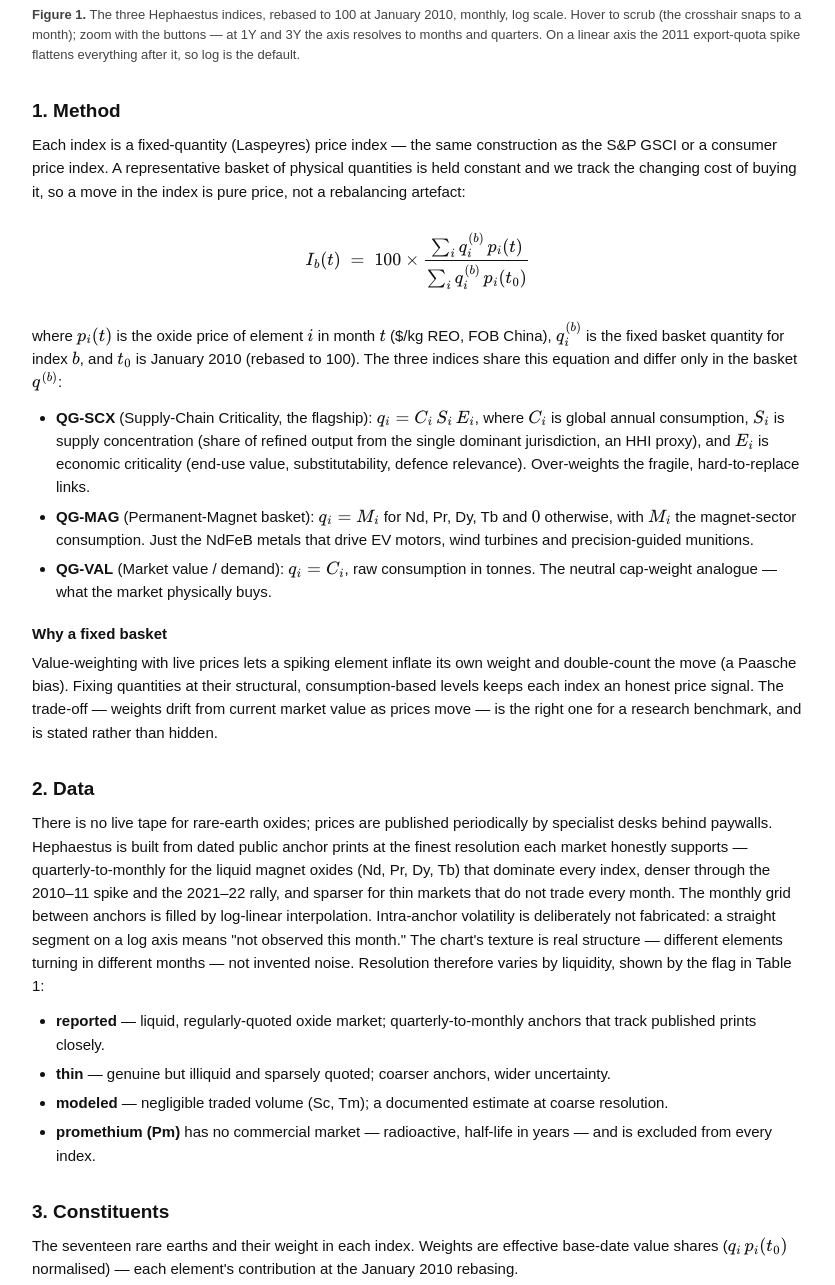
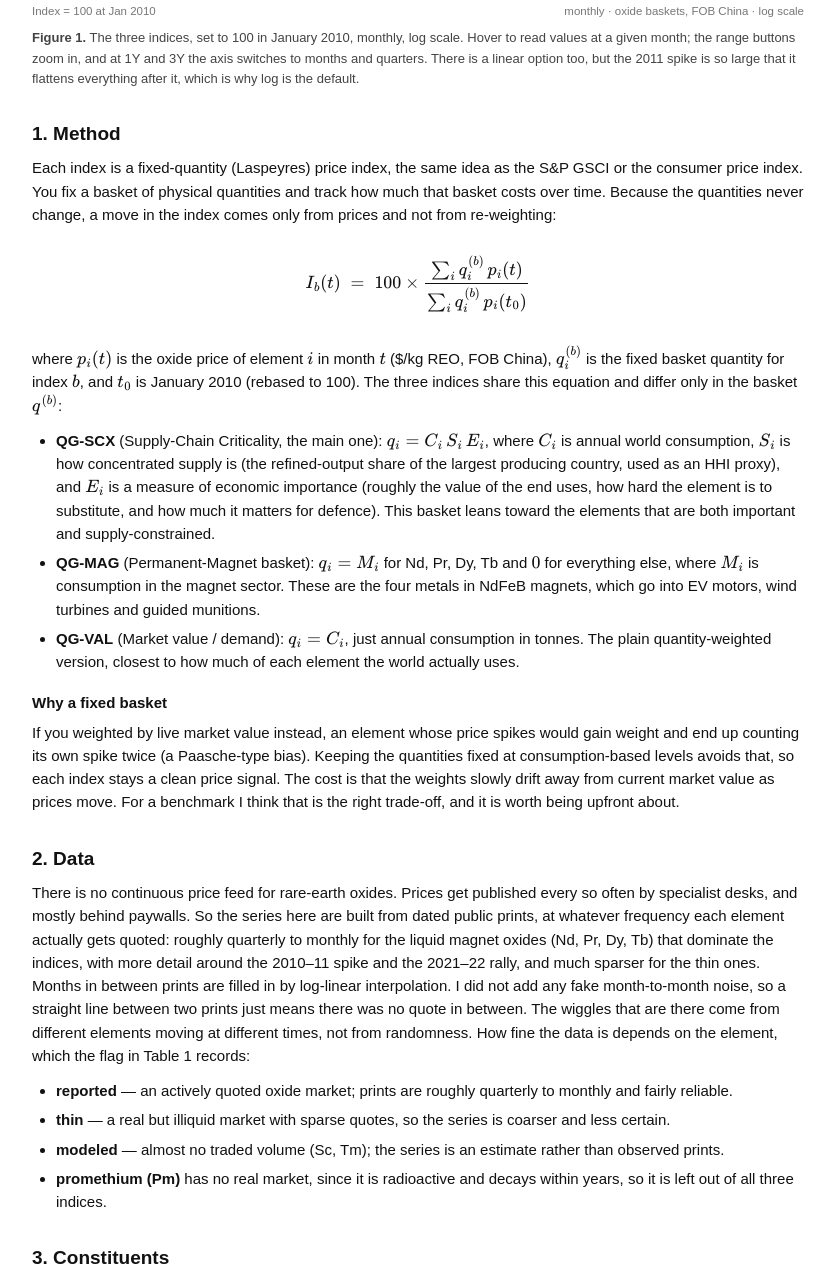
Before and after one commit to sebf888/Ariadne, a website: page public/projects/hephaestus/index.html in a window 1280 px wide. Shown: the part 953-2238 px from the top of the page, without its empty margins (222-1057 px from the left). Drawn offline with nearby package versions, Linux system fonts and the light colour scheme.

Commit message:
Hephaestus: reword copy in a plainer first-person voice, add author byline
Rewrite the prose so it reads like the author wrote it directly: drop the
rhetorical framing and marketing cadence, cut the heavy em-dash rhythm, and
state the data caveats plainly instead of performatively. Add Sebastian
Fioravante as the byline (masthead and footer).

```diff
--- a/public/projects/hephaestus/index.html
+++ b/public/projects/hephaestus/index.html
@@ -122,19 +122,20 @@
   <div class="paper">
     <p class="backlink"><a href="/">&larr; QueensGate Research</a></p>
     <h1>Hephaestus</h1>
-    <div class="subtitle">A rare-earth element index family</div>
-    <div class="meta">QueensGate Research &middot; data as of <span id="asof-txt">—</span></div>
+    <div class="subtitle">A set of rare-earth element price indices</div>
+    <div class="meta">Sebastian Fioravante &middot; data as of <span id="asof-txt">—</span></div>
     <hr>
 
-    <p>Rare earths have no single price. The seventeen lanthanides-plus trade in opaque,
-      desk-quoted oxide markets where a kilogram of lanthanum costs less than a coffee and a
-      kilogram of terbium costs more than an ounce of gold. Hephaestus reduces that to three
-      indices, each a different way of asking the same question: how exposed is the modern
-      economy to this supply chain, and what is that exposure worth?</p>
+    <p>Rare earths don't really have a single price. The seventeen elements trade as separate
+      oxides in fairly thin, desk-quoted markets rather than on an exchange, and the prices span
+      an enormous range: lanthanum oxide sells for under a dollar a kilogram while terbium oxide
+      runs past a thousand. To make sense of the sector as a whole I built three indices over
+      those oxides. Each one weights the elements differently, so together they give three
+      readings of how the sector has moved.</p>
 
-    <p>Every index below is a fixed-basket (Laspeyres) price index built from the same estimator.
-      They differ only in the <em>basket</em> — the quantity vector that encodes the weighting.
-      The three current levels are below; the figure and method follow.</p>
+    <p>All three are fixed-basket (Laspeyres) price indices computed the same way. The only thing
+      that changes between them is the <em>basket</em>, the quantity vector that sets the weights.
+      Current levels are in the table below; the figure and the method come after it.</p>
 
     <table class="idxsum" id="ticker">
       <thead>
@@ -142,7 +143,7 @@
       </thead>
       <tbody>
         <tr class="tk" data-k="scx">
-          <td><span class="dot scx"></span>QG-SCX — Supply-Chain Criticality (flagship)</td>
+          <td><span class="dot scx"></span>QG-SCX — Supply-Chain Criticality (main index)</td>
           <td class="num" id="lvl-scx">—</td>
           <td id="chg-scx">—</td>
         </tr>
@@ -180,17 +181,17 @@
         <span id="rebase-note">Index = 100 at Jan 2010</span>
         <span>monthly · oxide baskets, FOB China · log scale</span>
       </div>
-      <p class="caption"><b>Figure 1.</b> The three Hephaestus indices, rebased to 100 at January 2010,
-        monthly, log scale. Hover to scrub (the crosshair snaps to a month); zoom with the buttons —
-        at 1Y and 3Y the axis resolves to months and quarters. On a linear axis the 2011 export-quota
-        spike flattens everything after it, so log is the default.</p>
+      <p class="caption"><b>Figure 1.</b> The three indices, set to 100 in January 2010, monthly, log
+        scale. Hover to read values at a given month; the range buttons zoom in, and at 1Y and 3Y the
+        axis switches to months and quarters. There is a linear option too, but the 2011 spike is so
+        large that it flattens everything after it, which is why log is the default.</p>
     </div>
 
     <h2>1. Method</h2>
-    <p>Each index is a fixed-quantity (Laspeyres) price index — the same construction as the S&amp;P GSCI
-      or a consumer price index. A representative basket of physical quantities is held constant and we
-      track the changing cost of buying it, so a move in the index is pure price, not a rebalancing
-      artefact:</p>
+    <p>Each index is a fixed-quantity (Laspeyres) price index, the same idea as the S&amp;P GSCI or the
+      consumer price index. You fix a basket of physical quantities and track how much that basket
+      costs over time. Because the quantities never change, a move in the index comes only from
+      prices and not from re-weighting:</p>
 
     <div class="eqn">
       $$ I_b(t) \;=\; 100 \times \frac{\sum_i q_i^{(b)}\, p_i(t)}{\sum_i q_i^{(b)}\, p_i(t_0)} $$
@@ -202,44 +203,46 @@
       \(q^{(b)}\):</p>
 
     <ul>
-      <li><b>QG-SCX</b> (Supply-Chain Criticality, the flagship): \(q_i = C_i\, S_i\, E_i\), where
-        \(C_i\) is global annual consumption, \(S_i\) is supply concentration (share of refined output
-        from the single dominant jurisdiction, an HHI proxy), and \(E_i\) is economic criticality
-        (end-use value, substitutability, defence relevance). Over-weights the fragile, hard-to-replace
-        links.</li>
-      <li><b>QG-MAG</b> (Permanent-Magnet basket): \(q_i = M_i\) for Nd, Pr, Dy, Tb and \(0\) otherwise,
-        with \(M_i\) the magnet-sector consumption. Just the NdFeB metals that drive EV motors, wind
-        turbines and precision-guided munitions.</li>
-      <li><b>QG-VAL</b> (Market value / demand): \(q_i = C_i\), raw consumption in tonnes. The neutral
-        cap-weight analogue — what the market physically buys.</li>
+      <li><b>QG-SCX</b> (Supply-Chain Criticality, the main one): \(q_i = C_i\, S_i\, E_i\), where
+        \(C_i\) is annual world consumption, \(S_i\) is how concentrated supply is (the refined-output
+        share of the largest producing country, used as an HHI proxy), and \(E_i\) is a measure of
+        economic importance (roughly the value of the end uses, how hard the element is to substitute,
+        and how much it matters for defence). This basket leans toward the elements that are both
+        important and supply-constrained.</li>
+      <li><b>QG-MAG</b> (Permanent-Magnet basket): \(q_i = M_i\) for Nd, Pr, Dy, Tb and \(0\) for
+        everything else, where \(M_i\) is consumption in the magnet sector. These are the four metals
+        in NdFeB magnets, which go into EV motors, wind turbines and guided munitions.</li>
+      <li><b>QG-VAL</b> (Market value / demand): \(q_i = C_i\), just annual consumption in tonnes.
+        The plain quantity-weighted version, closest to how much of each element the world actually uses.</li>
     </ul>
 
     <h3>Why a fixed basket</h3>
-    <p>Value-weighting with live prices lets a spiking element inflate its own weight and double-count
-      the move (a Paasche bias). Fixing quantities at their structural, consumption-based levels keeps
-      each index an honest price signal. The trade-off — weights drift from current market value as
-      prices move — is the right one for a research benchmark, and is stated rather than hidden.</p>
+    <p>If you weighted by live market value instead, an element whose price spikes would gain weight and
+      end up counting its own spike twice (a Paasche-type bias). Keeping the quantities fixed at
+      consumption-based levels avoids that, so each index stays a clean price signal. The cost is that
+      the weights slowly drift away from current market value as prices move. For a benchmark I think
+      that is the right trade-off, and it is worth being upfront about.</p>
 
     <h2>2. Data</h2>
-    <p>There is no live tape for rare-earth oxides; prices are published periodically by specialist
-      desks behind paywalls. Hephaestus is built from dated public anchor prints at the finest
-      resolution each market honestly supports — quarterly-to-monthly for the liquid magnet oxides
-      (Nd, Pr, Dy, Tb) that dominate every index, denser through the 2010–11 spike and the 2021–22
-      rally, and sparser for thin markets that do not trade every month. The monthly grid between
-      anchors is filled by log-linear interpolation. Intra-anchor volatility is deliberately not
-      fabricated: a straight segment on a log axis means "not observed this month." The chart's
-      texture is real structure — different elements turning in different months — not invented noise.
-      Resolution therefore varies by liquidity, shown by the flag in Table 1:</p>
+    <p>There is no continuous price feed for rare-earth oxides. Prices get published every so often by
+      specialist desks, and mostly behind paywalls. So the series here are built from dated public
+      prints, at whatever frequency each element actually gets quoted: roughly quarterly to monthly for
+      the liquid magnet oxides (Nd, Pr, Dy, Tb) that dominate the indices, with more detail around the
+      2010–11 spike and the 2021–22 rally, and much sparser for the thin ones. Months in between prints
+      are filled in by log-linear interpolation. I did not add any fake month-to-month noise, so a
+      straight line between two prints just means there was no quote in between. The wiggles that are
+      there come from different elements moving at different times, not from randomness. How fine the
+      data is depends on the element, which the flag in Table 1 records:</p>
     <ul>
-      <li><b>reported</b> — liquid, regularly-quoted oxide market; quarterly-to-monthly anchors that track published prints closely.</li>
-      <li><b>thin</b> — genuine but illiquid and sparsely quoted; coarser anchors, wider uncertainty.</li>
-      <li><b>modeled</b> — negligible traded volume (Sc, Tm); a documented estimate at coarse resolution.</li>
-      <li><b>promethium (Pm)</b> has no commercial market — radioactive, half-life in years — and is excluded from every index.</li>
+      <li><b>reported</b> — an actively quoted oxide market; prints are roughly quarterly to monthly and fairly reliable.</li>
+      <li><b>thin</b> — a real but illiquid market with sparse quotes, so the series is coarser and less certain.</li>
+      <li><b>modeled</b> — almost no traded volume (Sc, Tm); the series is an estimate rather than observed prints.</li>
+      <li><b>promethium (Pm)</b> has no real market, since it is radioactive and decays within years, so it is left out of all three indices.</li>
     </ul>
 
     <h2>3. Constituents</h2>
-    <p>The seventeen rare earths and their weight in each index. Weights are effective base-date value
-      shares (\(q_i\, p_i(t_0)\) normalised) — each element's contribution at the January 2010 rebasing.</p>
+    <p>The seventeen elements and their weight in each index. The weights shown are each element's
+      share of its index at the January 2010 base date (\(q_i\, p_i(t_0)\), normalised).</p>
     <div class="tbl-wrap">
       <table id="const">
         <thead>
@@ -258,9 +261,9 @@
         <tbody id="const-body"></tbody>
       </table>
     </div>
-    <p class="caption"><b>Table 1.</b> Constituents ordered by QG-VAL weight. Prices are the latest
-      monthly oxide anchors, rounded. "Heavy" / "Light" is the standard geochemical split. Weight
-      columns are percentages of each index at base date; "—" means the element is not in that basket.</p>
+    <p class="caption"><b>Table 1.</b> Elements ordered by QG-VAL weight. Prices are the latest monthly
+      oxide prints, rounded. "Heavy" and "Light" are the usual geochemical grouping. The weight columns
+      are percentages within each index at the base date; a dash means the element is not in that basket.</p>
 
     <h2>References</h2>
     <ol class="references">
@@ -270,14 +273,14 @@
       <li>Adamas Intelligence and trade press — end-use consumption splits informing the criticality and magnet baskets.</li>
     </ol>
 
-    <p class="disclaimer"><b>Disclaimer.</b> Hephaestus is a research and portfolio exercise, not
-      investment advice, a tradable product, or a live data feed. Oxide prices are periodic public
-      anchors with monthly interpolation, not tick data; absolute levels carry real uncertainty and
-      thin/modeled series more so. The value is in the construction and the relative dynamics, which
-      are reproducible from the method above.</p>
+    <p class="disclaimer"><b>Disclaimer.</b> This is a personal research project, not investment advice
+      or a live data product. The oxide prices are occasional public prints with interpolation in
+      between, not real-time data, so the absolute levels are approximate, and the thin and modeled
+      series more so. What should hold up is the method and the relative movements, both of which can
+      be reproduced from the description above.</p>
 
     <hr>
-    <p class="small">QueensGate Research &middot; Hephaestus &middot; <span id="foot-asof">—</span></p>
+    <p class="small">Sebastian Fioravante &middot; Hephaestus &middot; <span id="foot-asof">—</span></p>
   </div>
 
   <script src="/projects/hephaestus/app.js"></script>
```
